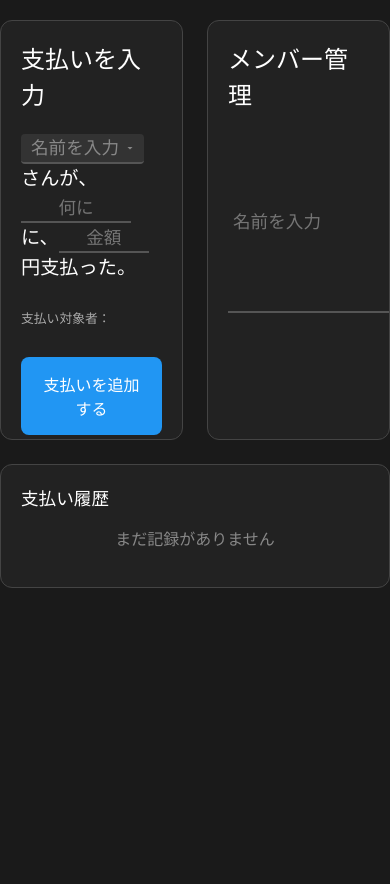
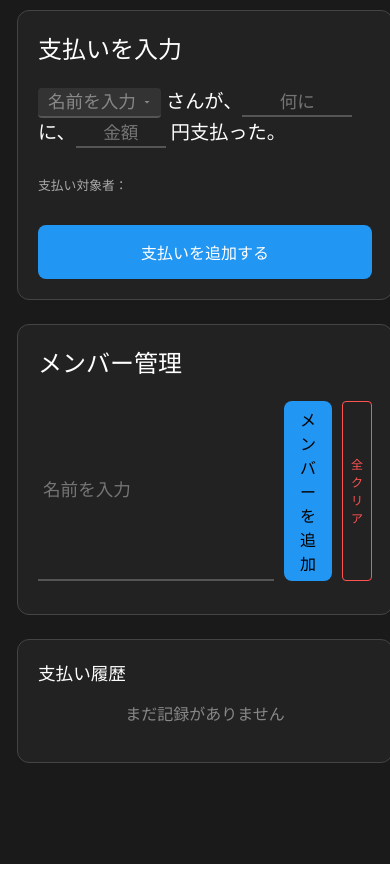
Before and after one commit to Mishima-Hiromi/split-bills-app, a React (Vite) app: page / in a window 390 px wide. Built offline with nearby package versions, Linux system fonts and the light colour scheme.

Commit message:
fix:レスポンシブ対応

```diff
--- a/src/App.jsx
+++ b/src/App.jsx
@@ -3,41 +3,6 @@ import MemberSection from "./components/MemberSection";
 import PaymentForm from "./components/PaymentForm";
 import SettlementResult from "./components/SettlementResult";
 import HistoryList from "./components/HistoryList";
-
-const styles = {
-  container: {
-    display: "flex",
-    justifyContent: "center",
-    width: "100%",
-    padding: "20px 0px",
-    color: "white",
-    backgroundColor: "#1a1a1a",
-    minHeight: "100vh",
-  },
-  card: {
-    width: "100%",
-    maxWidth: "1200px",
-    display: "flex",
-    flexDirection: "column",
-    gap: "24px",
-  },
-  // 上段（入力・設定）を横並びにするためのコンテナ
-  topRow: {
-    display: "grid", // 左右 1:1 の比率で固定
-    gridTemplateColumns: "1fr 1fr",
-    gap: "24px",
-    alignItems: "stretch",
-    height: "420px",
-    maxHeight: "420px",
-    overflow: "hidden",
-  },
-  // 下段を縦に並べるためのコンテナ
-  bottomColumn: {
-    display: "flex",
-    flexDirection: "column",
-    gap: "24px",
-  },
-};
 
 function App() {
   // --- 状態管理 (State) ---
@@ -57,11 +22,20 @@ function App() {
   const [payAmount, setPayAmount] = useState("");
   const [targetMembers, setTargetMembers] = useState([]);
 
+  const [isMobile, setIsMobile] = useState(window.innerWidth <= 768); //スマホ判定
+
   // --- 自動保存 (Effect) ---
   useEffect(() => {
     localStorage.setItem("trip_members", JSON.stringify(members));
     localStorage.setItem("trip_payments", JSON.stringify(payments));
   }, [members, payments]);
+
+  // 画面サイズ変更で自動更新
+  useEffect(() => {
+    const handleResize = () => setIsMobile(window.innerWidth <= 768);
+    window.addEventListener("resize", handleResize);
+    return () => window.removeEventListener("resize", handleResize);
+  }, []);
 
   // メンバーリストが変わったら、入力フォームの選択肢を初期化
   useEffect(() => {
@@ -135,12 +109,50 @@ function App() {
     alert("データをすべてクリアしました");
   };
 
+  const styles = {
+    container: {
+      display: "flex",
+      justifyContent: "center",
+      width: "100%",
+      color: "white",
+      backgroundColor: "#1a1a1a",
+      minHeight: "100vh",
+      padding: isMobile ? "10px" : "20px 0px",
+    },
+    card: {
+      width: "100%",
+      maxWidth: "1200px",
+      display: "flex",
+      flexDirection: "column",
+      gap: "24px",
+      padding: isMobile ? "0 10px" : "0",
+    },
+    // 上段（入力・設定）を横並びにするためのコンテナ
+    topRow: {
+      display: isMobile ? "flex" : "grid", // スマホはflexで縦並び、PCはgridで横並び
+      flexDirection: isMobile ? "column" : "row",
+      gridTemplateColumns: isMobile ? "none" : "1fr 1fr",
+      gap: "24px",
+      alignItems: "stretch",
+      height: isMobile ? "auto" : "420px",
+      maxHeight: isMobile ? "none" : "420px",
+      overflow: isMobile ? "visible" : "hidden",
+    },
+    // 下段を縦に並べるためのコンテナ
+    bottomColumn: {
+      display: "flex",
+      flexDirection: "column",
+      gap: "24px",
+    },
+  };
+
   return (
     <div style={styles.container}>
       <div style={styles.card}>
         <div style={styles.topRow}>
           {/* 1. 支払い入力 */}
           <PaymentForm
+            isMobile={isMobile}
             members={members}
             payWho={payWho}
             setPayWho={setPayWho}
@@ -155,6 +167,7 @@ function App() {
 
           {/* 2. メンバー管理 */}
           <MemberSection
+            isMobile={isMobile}
             members={members}
             payments={payments}
             nameInput={nameInput}
@@ -167,9 +180,17 @@ function App() {
 
         <div style={styles.bottomColumn}>
           {/* 3. 精算結果 (重要なので履歴より上か、見えやすい位置に) */}
-          <SettlementResult members={members} payments={payments} />
+          <SettlementResult
+            isMobile={isMobile}
+            members={members}
+            payments={payments}
+          />
           {/* 4. 履歴一覧 */}
-          <HistoryList payments={payments} onDelete={deletePayment} />
+          <HistoryList
+            isMobile={isMobile}
+            payments={payments}
+            onDelete={deletePayment}
+          />
         </div>
       </div>
     </div>
```
